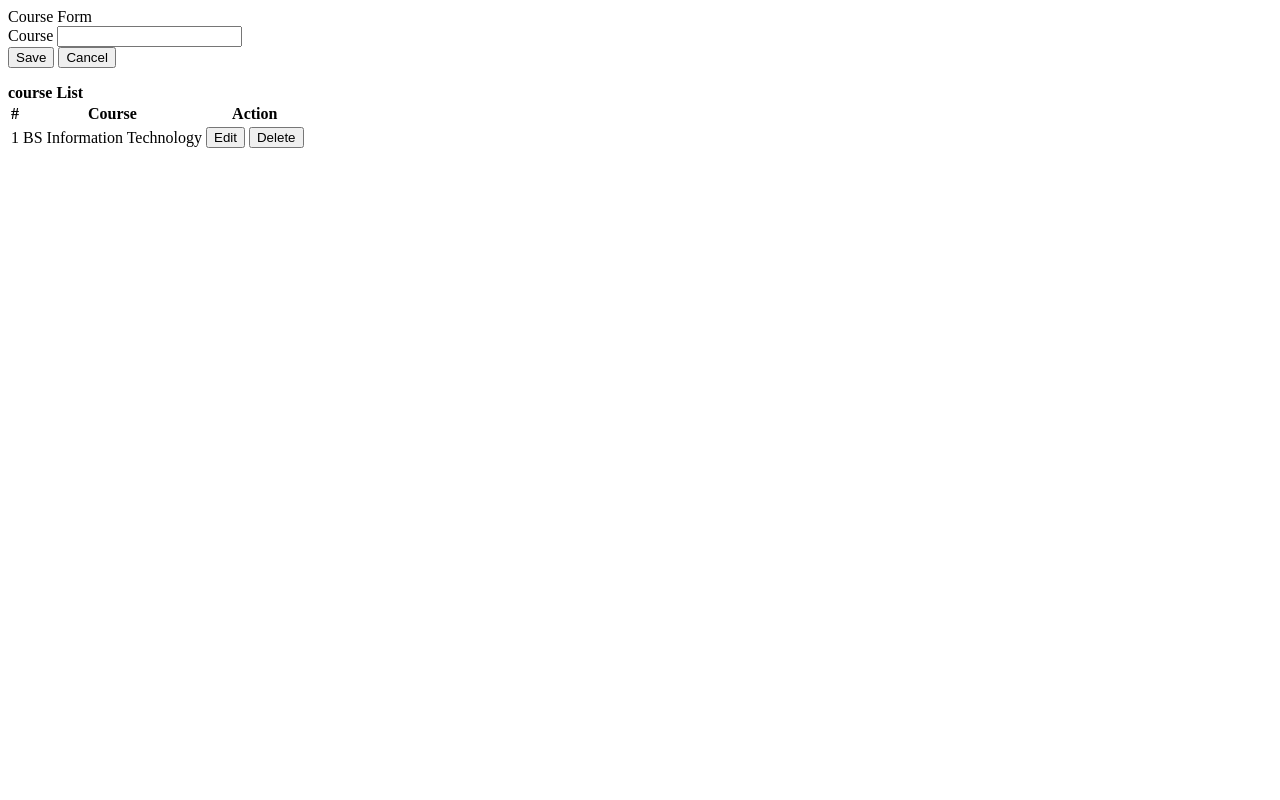
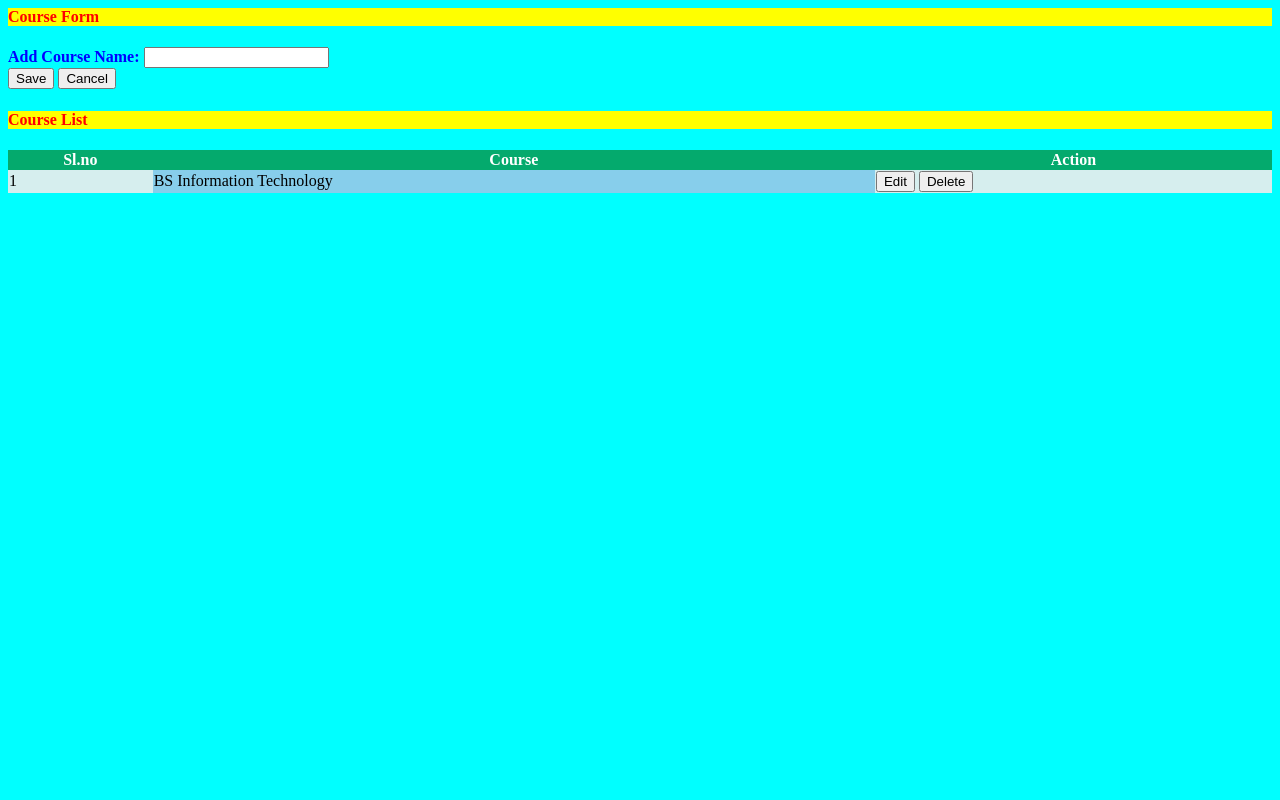
Before and after one commit to Koushal-Saha/alumni, a PHP site: page /admin/courses.php in a window 1280 px wide. Run offline with PHP 8.4, Linux system fonts and the light colour scheme; data comes from the database, SQL or seed files in the repository.

Commit message:
Update courses.php

```diff
--- a/admin/courses.php
+++ b/admin/courses.php
@@ -1,20 +1,27 @@
 <?php include('db_connect.php');?>
 
 <div class="container-fluid">
-
+<body style="background-color:aqua">
 	<div class="col-lg-12">
 		<div class="row">
 			<!-- FORM Panel -->
 			<div class="col-md-4">
 			<form action="" id="manage-course">
 				<div class="card">
+				<style>.card-header{color:red}</style>
 					<div class="card-header">
-						    Course Form
+						<style>
+							h4{
+							background-color: yellow;
+						    }
+						</style>
+						    <h4><b>Course Form</b></h4>
 				  	</div>
 					<div class="card-body">
 							<input type="hidden" name="id">
 							<div class="form-group">
-								<label class="control-label">Course</label>
+							<style>.control-label{color:blue}</style>
+								<label class="control-label"><b>Add Course Name:</b></label>
 								<input type="text" class="form-control" name="course">
 							</div>
 
@@ -23,7 +30,7 @@
 					<div class="card-footer">
 						<div class="row">
 							<div class="col-md-12">
-								<button class="btn btn-sm btn-primary col-sm-3 offset-md-3"> Save</button>
+								<button class="btn btn-sm btn-success col-sm-3 offset-md-3"> Save</button>
 								<button class="btn btn-sm btn-default col-sm-3" type="button" onclick="$('#manage-course').get(0).reset()"> Cancel</button>
 							</div>
 						</div>
@@ -37,13 +44,23 @@
 			<div class="col-md-8">
 				<div class="card">
 					<div class="card-header">
-						<b>course List</b>
+						<b><h4>Course List</b></h4>
 					</div>
 					<div class="card-body">
 						<table class="table table-bordered table-hover">
+						<style>
+						table {
+						border-collapse: collapse;
+						width: 100%;
+						}
+						th {
+						background-color: #04AA6D;
+						color: white;
+						}
+						</style>
 							<thead>
 								<tr>
-									<th class="text-center">#</th>
+									<th class="text-center">Sl.no</th>
 									<th class="text-center">Course</th>
 									<th class="text-center">Action</th>
 								</tr>
@@ -80,6 +97,8 @@
 	td{
 		vertical-align: middle !important;
 	}
+	td:nth-child(odd){background-color:#D6EEEE}
+	td:nth-child(even){background-color:skyblue}
 </style>
 <script>
 
```
